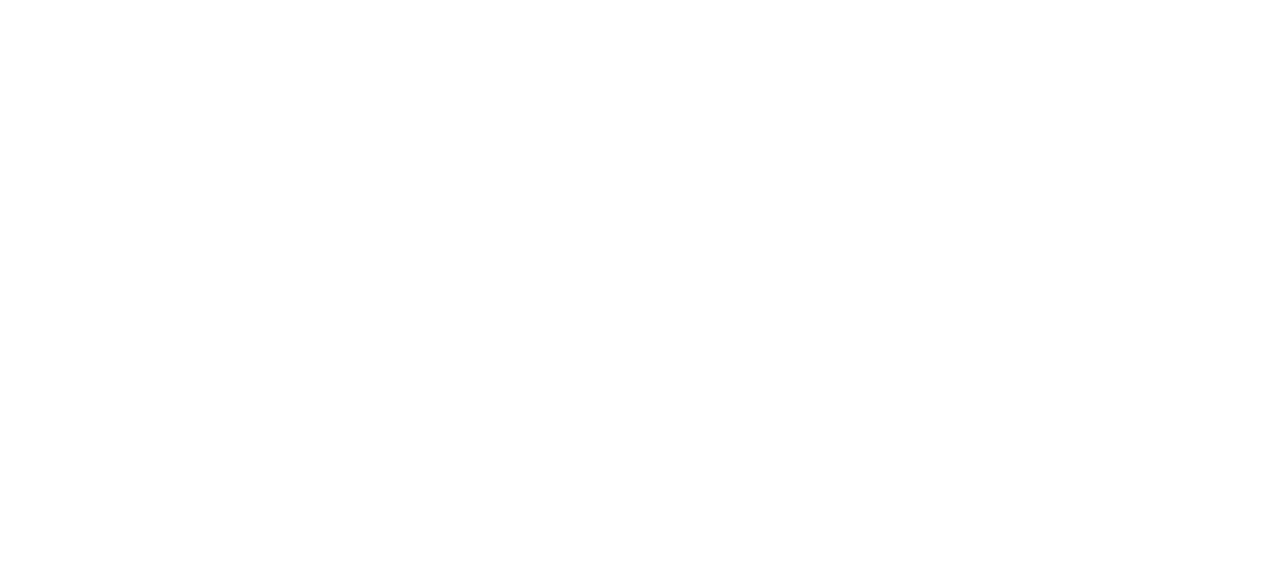
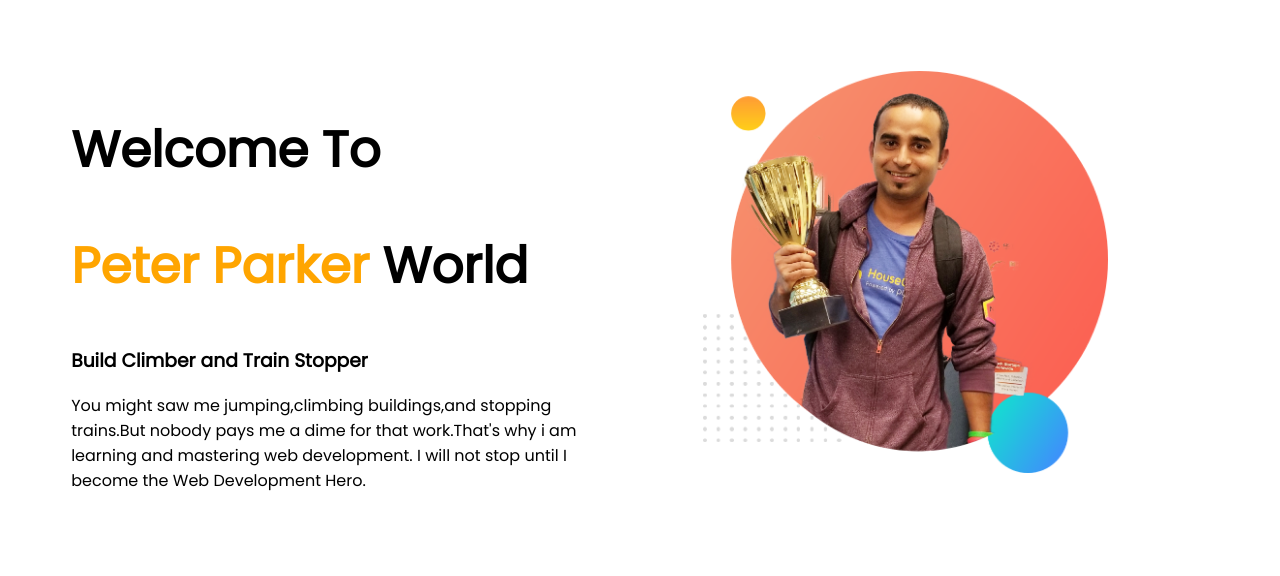
Before and after one commit to Tanim-Bin-Aziz/dev-p, a plain HTML site: page index.html in a window 1280 px wide. Drawn offline with Linux system fonts and the light colour scheme.

Commit message:
add new things commit

```diff
--- a/index.html
+++ b/index.html
@@ -1,14 +1,35 @@
 <!DOCTYPE html>
 <html lang="en">
+
 <head>
     <meta charset="UTF-8">
     <meta http-equiv="X-UA-Compatible" content="IE=edge">
     <meta name="viewport" content="width=device-width, initial-scale=1.0">
     <title>Tanim Portfolio</title>
+    <link rel="preconnect" href="https://fonts.googleapis.com">
+    <link rel="preconnect" href="https://fonts.gstatic.com" crossorigin>
+    <link href="https://fonts.googleapis.com/css2?family=Poppins&display=swap" rel="stylesheet">
 
     <link rel="stylesheet" href="style.css">
 </head>
+
 <body>
+    <section>
+        <div class="half-width">
+            <h1>Welcome To</h1>
+            <h1><span class="peter-color"> Peter Parker</span> World </h1>
+            <h3>Build Climber and Train Stopper</h3>
+            <p>
+                You might saw me jumping,climbing buildings,and stopping trains.But nobody pays me a dime for that
+                work.That's why i am learning and mastering web development. I will not stop until I become the Web
+                Development Hero.
+            </p>
+        </div>
+        <div class="half-width">
+            <img src="images/jhankar.png" alt="">
+        </div>
+    </section>
 
 </body>
+
 </html>
--- a/style.css
+++ b/style.css
@@ -0,0 +1,25 @@
+body {
+    font-family: 'Poppins', sans-serif;
+}
+
+h1 {
+    font-size: 50px;
+}
+
+.peter-color {
+    color: orange;
+}
+
+section {
+    display: flex;
+}
+
+.half-width {
+    width: 50%;
+    padding: 5%;
+}
+
+.half-width img {
+    width: 80%;
+
+}
```
Also changed, not shown: images/dream-bg.png (added), images/exp-bg.png (added), images/jhankar.png (added), images/jhankar2.png (added), images/my-bg.png (added), images/my-bg2.png (added), images/top-banner.png (added), 7 other files.
